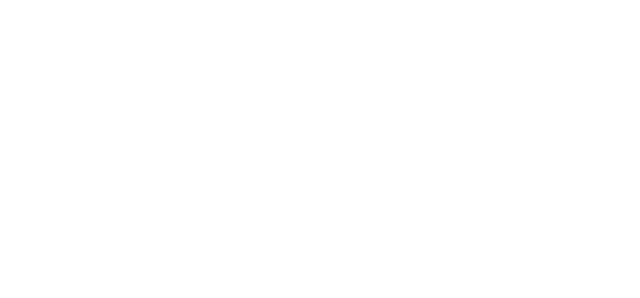
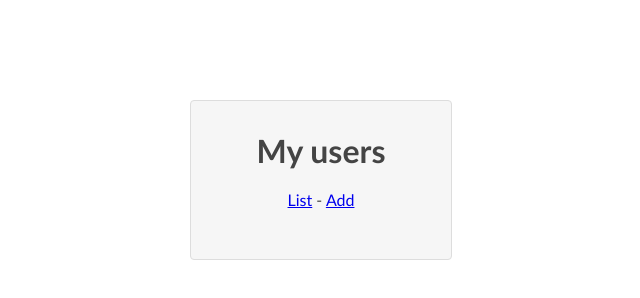
Before and after one commit to oatymart/requirejs-sandbox, a plain HTML site: page index.html in a window 1280 px wide. Shown: the whole page, without its empty margins (319-959 px from the left). Drawn offline with Linux system fonts and the light colour scheme.

Commit message:
HTML & CSS basics

```diff
--- /dev/null
+++ b/css/main.css
@@ -0,0 +1,15 @@
+#container {
+    font-family: Calibri, Helvetica, serif;
+    color: #444;
+    width: 200px;
+    margin: 100px auto 0;
+    padding: 30px;
+    border: 1px solid #ddd;
+    background: #f6f6f6;
+    border-radius: 4px;
+}
+
+h1, nav {
+    text-align: center;
+    margin: 0 0 20px;
+}
--- a/index.html
+++ b/index.html
@@ -5,15 +5,18 @@
     <meta http-equiv="X-UA-Compatible" content="IE=edge">
     <title>RequireJS</title>
     <meta name="viewport" content="width=device-width, initial-scale=1">
-    <!-- <link rel="stylesheet" type="text/css" media="screen" href="css/main.css" /> -->
+    <link rel="stylesheet" type="text/css" media="screen" href="css/main.css" />
+
+</head>
+<body>
+    <div id="container">
+        <h1>My users</h1>
+        <nav><a href="#list">List</a> - <a href="#add">Add</a></nav>
+        <div id="app"></div>
+    </div>
+
     <!-- data-main attribute tells require.js to load
     scripts/main.js after require.js loads. -->
     <script data-main="js/main" src="js/require.js"></script>
-
-    <!-- <script src="js/require.js"></script>
-    <script src="js/main.js"></script> -->
-</head>
-<body>
-
 </body>
 </html>
```
